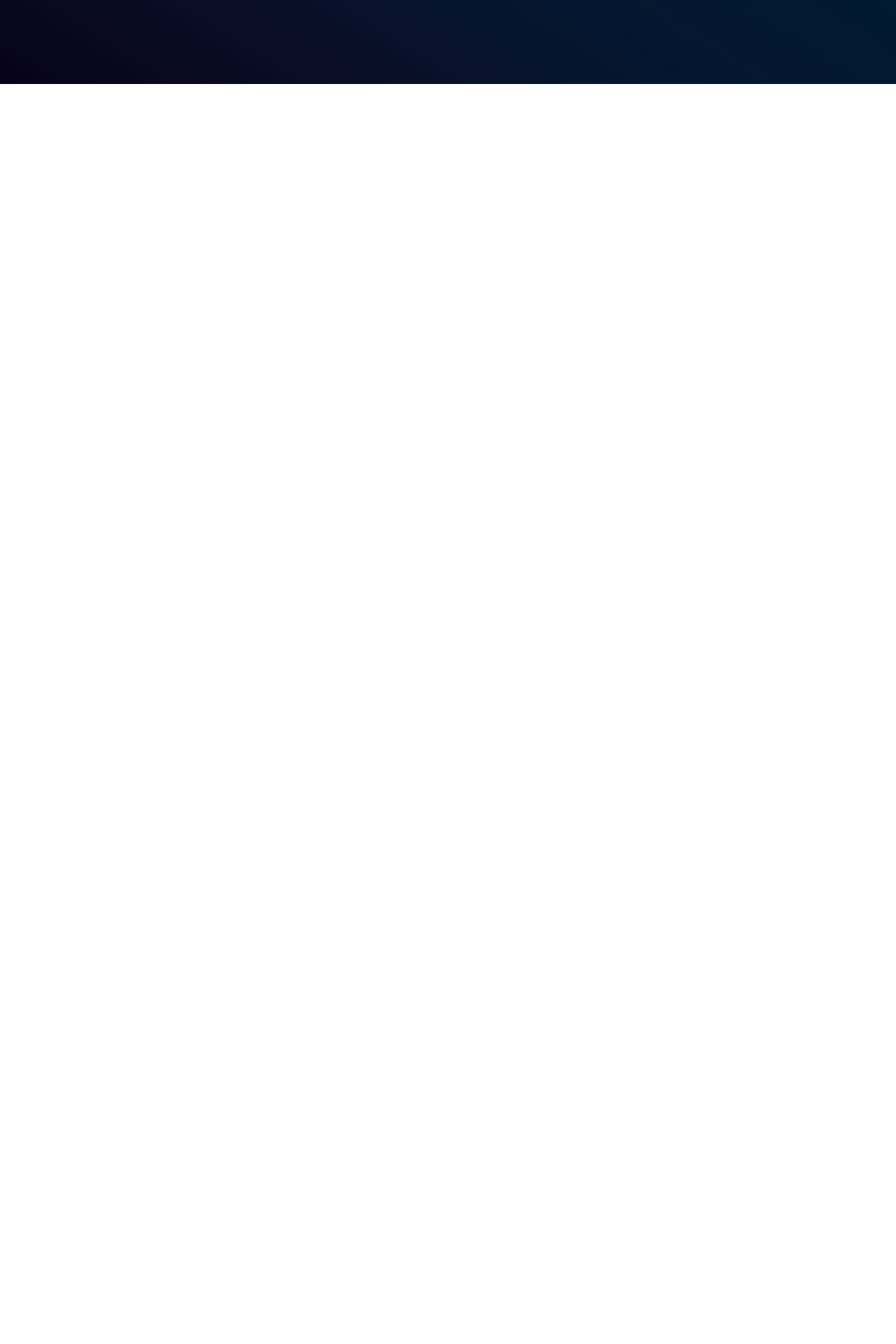
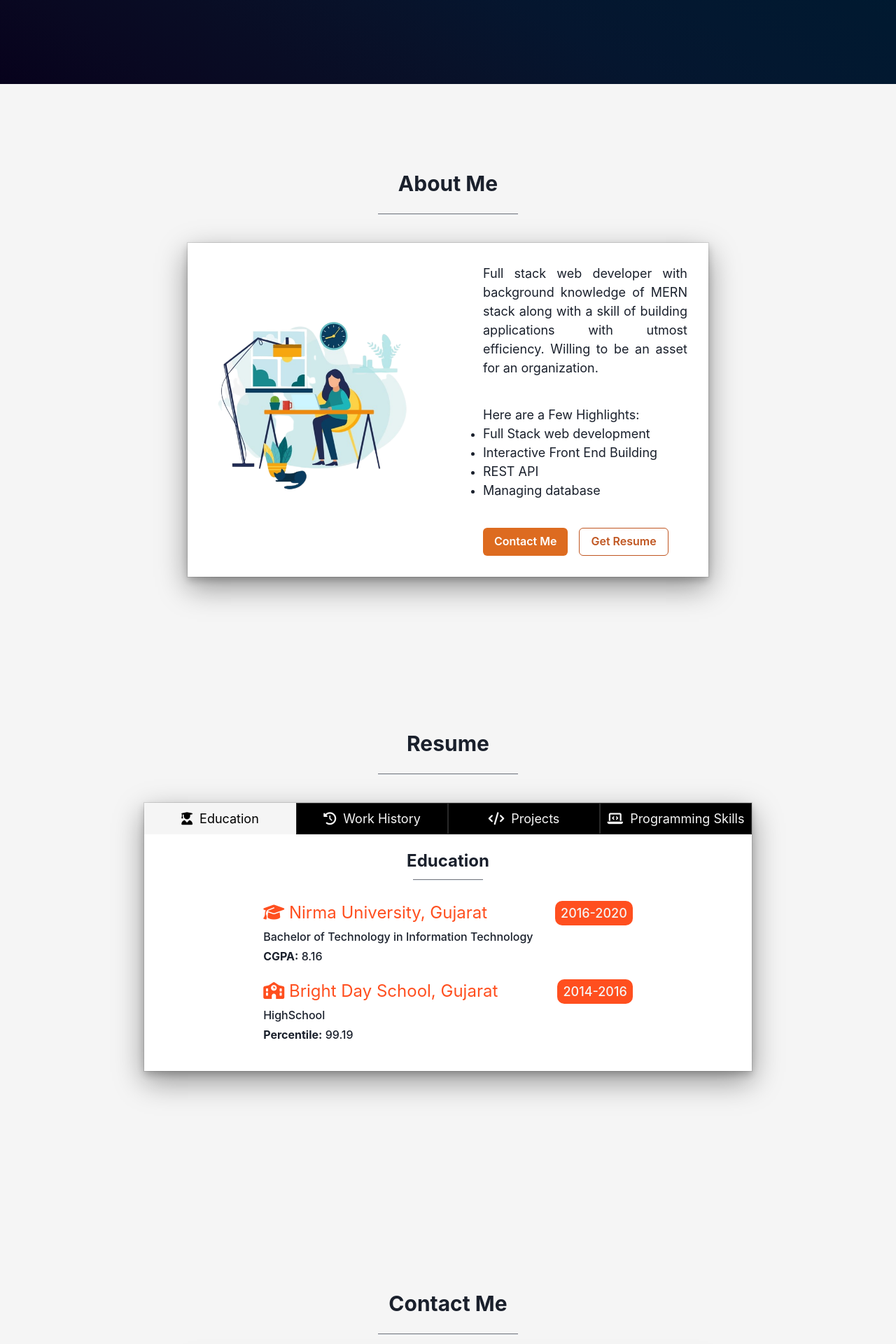
Before and after one commit to kenal99/PortfolioWebsite, a React (Create React App) app: page / in a window 1280 px wide. Shown: the part 680-2600 px from the top of the page at 70% size. Before the commit the page ends 800 px from the top, so only its background shows below. Built offline with nearby package versions, Linux system fonts and the light colour scheme.

Commit message:
updated contact

```diff
--- a/src/Components/ContactMe/Contact.jsx
+++ b/src/Components/ContactMe/Contact.jsx
@@ -50,7 +50,7 @@ const Contact = () => {
       px={{ md: "5" }}
     >
       <Text mt={10} fontSize="3xl" fontFamily="heading" fontWeight="bold">
-        About Me
+        Contact Me
       </Text>
       <Divider mt={5} width={200} orientation="horizontal" />
       <Box
--- a/src/Components/Home/Home.jsx
+++ b/src/Components/Home/Home.jsx
@@ -4,10 +4,14 @@ import { Box, Container, SimpleGrid, Text, Stack } from "@chakra-ui/layout";
 import React from "react";
 import { useNavigate } from "react-router-dom";
 import Typical from "react-typical";
+import About from "../AboutMe/About";
+import Contact from "../ContactMe/Contact";
+import Resume from "../Resume/Resume";
 
 const Home = () => {
   const navigate = useNavigate();
   return (
+    <>
       <Box
         minH="100vh"
         w="100%"
@@ -54,7 +58,12 @@ const Home = () => {
               />
             </Text>
 
-          <Text color="whitesmoke" py={3} fontFamily="cursive" fontSize="large">
+            <Text
+              color="whitesmoke"
+              py={3}
+              fontFamily="cursive"
+              fontSize="large"
+            >
               I Love Building Amazing fullstack applications
             </Text>
             <Stack direction="row" spacing={4} mt={2}>
@@ -86,6 +95,10 @@ const Home = () => {
           </Box>
         </SimpleGrid>
       </Box>
+      <About />
+      <Resume />
+      <Contact />
+    </>
   );
 };
 
```
Lines whose indentation alone changed are shown as unchanged.
